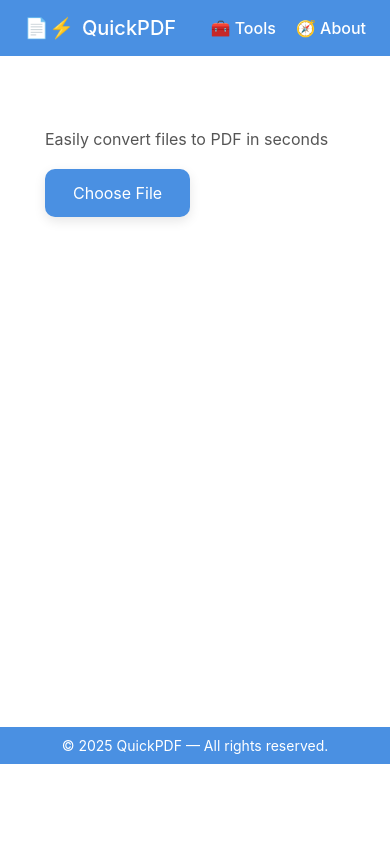
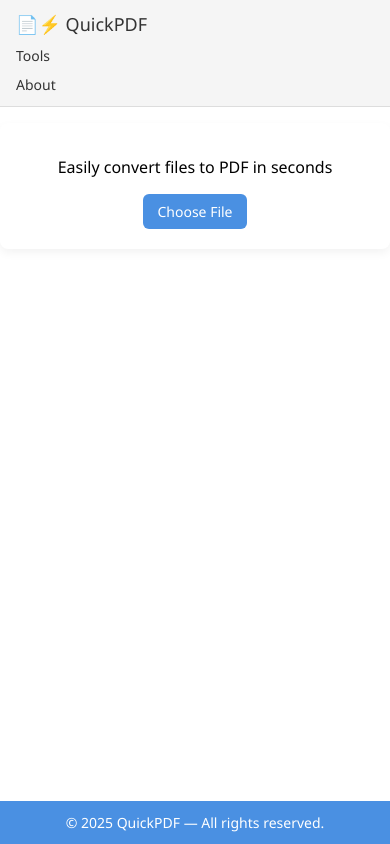
Before and after one commit to uroojisar/pdf-converter-app, a React (Create React App) app: page / in a window 390 px wide. Built offline with nearby package versions, Linux system fonts and the light colour scheme.

Commit message:
Fixed styles | Added PdfPreview page

```diff
--- a/package.json
+++ b/package.json
@@ -11,6 +11,7 @@
     "jspdf": "^3.0.1",
     "react": "^19.0.0",
     "react-dom": "^19.0.0",
+    "react-router-dom": "^7.5.0",
     "react-scripts": "5.0.1",
     "web-vitals": "^2.1.4"
   },
--- a/src/App.js
+++ b/src/App.js
@@ -1,11 +1,16 @@
-import React from "react";
-import PDFGenerator from "./components/PDFGenerator";
+import React from 'react';
+import { BrowserRouter as Router, Routes, Route } from 'react-router-dom';
+import PDFGenerator from './components/PDFGenerator';
+import PDFPreview from './components/PDFPreview';
 
 function App() {
   return (
-    <div className="App">
-      <PDFGenerator />
-    </div>
+    <Router>
+      <Routes>
+        <Route path="/" element={<PDFGenerator />} />
+        <Route path="/preview" element={<PDFPreview />} />
+      </Routes>
+    </Router>
   );
 }
 
--- a/src/components/PDFGenerator.css
+++ b/src/components/PDFGenerator.css
@@ -3,50 +3,46 @@
   display: flex;
   flex-direction: column;
   min-height: 100vh;
+  font-family: 'Segoe UI', sans-serif;
 }
 
 /* Header */
 .pdf-header {
-  background-color: #4a90e2;
-  color: #fff;
-  padding: 16px 24px;
-  font-size: 18px;
-  font-weight: 500;
+  background-color: #f5f5f5;
+  border-bottom: 1px solid #ddd;
+  padding: 12px 16px;
 }
 
 .pdf-header-content {
-  max-width: 1200px;
-  margin: 0 auto;
   display: flex;
   justify-content: space-between;
   align-items: center;
+  flex-wrap: wrap;
+  max-width: 1200px;
+  margin: 0 auto;
 }
 
 .logo-title {
-  display: flex;
-  align-items: center;
   font-size: 20px;
-}
-
-.logo {
-  margin-right: 8px;
-  font-size: 20px;
+  font-weight: 500;
+  color: #333;
 }
 
 .nav-menu {
   display: flex;
   gap: 20px;
+  flex-wrap: wrap;
 }
 
 .nav-link {
-  color: #fff;
+  color: #333;
   text-decoration: none;
-  font-size: 16px;
+  font-size: 14px;
   transition: opacity 0.3s ease;
 }
 
 .nav-link:hover {
-  opacity: 0.8;
+  text-decoration: underline;
 }
 
 
@@ -62,28 +58,29 @@
 }
 
 .pdf-box {
-  flex: 1;
-  max-width: 300px;
-  margin: 20px;
+  background-color: #ffffff;
+  border-radius: 8px;
+  padding: 30px 24px;
+  box-shadow: 0 4px 10px rgba(0,0,0,0.05);
+  width: 100%;
+  max-width: 450px;
+  text-align: center;
 }
 
 .pdf-heading {
-  font-size: 16px;
-  color: #555;
-  margin-bottom: 20px;
-  font-weight: normal;
+  font-size: 18px;
+  font-weight: 400;
+  margin-bottom: 16px;
 }
 
 .pdf-file-label {
   display: inline-block;
-  padding: 14px 28px;
+  padding: 10px 18px;
   background-color: #4a90e2;
   color: #fff;
+  border-radius: 6px;
+  cursor: pointer;
   font-size: 16px;
-  border-radius: 10px;
-  cursor: pointer;
-  box-shadow: 0 4px 12px rgba(0, 0, 0, 0.1);
-  transition: background-color 0.3s ease;
 }
 
 .pdf-file-label:hover {
@@ -94,13 +91,23 @@
   display: none;
 }
 
+.pdf-container,
 .pdf-preview {
-  flex: 2;
-  min-width: 400px;
-  margin: 20px;
-  border: 2px solid #ddd;
-  padding: 10px;
-  background-color: #f9f9f9;
+  /* flex: 1;
+  padding: 40px 20px;
+  display: flex;
+  justify-content: center;
+  align-items: center;
+  flex-direction: column; */
+  flex: 1;
+  width: 100%;
+  max-width: 1200px;
+  padding: 20px;
+  margin: 0 auto;
+  box-sizing: border-box;
+  display: flex;
+  flex-direction: column;
+  align-items: center;
 }
 
 /* Footer */
@@ -108,6 +115,72 @@
   background-color: #4a90e2;
   color: #fff;
   text-align: center;
-  padding: 10px;
+  padding: 12px 16px;
   font-size: 14px;
+  margin-top: auto;
 }
+
+.pdf-back-btn {
+  margin-top: 20px;
+  padding: 10px 16px;
+  font-size: 16px;
+  border: none;
+  background-color: #4a90e2;
+  color: white;
+  cursor: pointer;
+  border-radius: 6px;
+}
+
+.pdf-preview iframe {
+  width: 100%;
+  max-width: 100%;
+  height: 600px;
+  border: none;
+  border-radius: 8px;
+  box-shadow: 0 2px 8px rgba(0,0,0,0.1);
+}
+
+@media (max-width: 768px) {
+  .pdf-header-content {
+    flex-direction: column;
+    align-items: flex-start;
+  }
+
+  .nav-menu {
+    flex-direction: column;
+    gap: 10px;
+    margin-top: 10px;
+  }
+
+  .pdf-container,
+  .pdf-preview {
+    padding: 16px;
+  }
+
+  .pdf-box {
+    padding: 20px 16px;
+  }
+
+  .pdf-preview iframe {
+    height: 400px;
+  }
+}
+
+@media (max-width: 480px) {
+  .pdf-heading {
+    font-size: 16px;
+  }
+
+  .logo-title {
+    font-size: 18px;
+  }
+
+  .pdf-file-label {
+    font-size: 14px;
+    padding: 8px 14px;
+  }
+
+  .pdf-back-btn {
+    font-size: 13px;
+  }
+}
--- a/src/components/PDFGenerator.js
+++ b/src/components/PDFGenerator.js
@@ -1,11 +1,11 @@
 import React, { useState } from 'react';
+import { useNavigate } from 'react-router-dom';
+import jsPDF from 'jspdf';
 import './PDFGenerator.css';
-import jsPDF from 'jspdf';
-
 
 const PDFGenerator = () => {
   const [file, setFile] = useState(null);
-  const [pdfUrl, setPdfUrl] = useState(null);
+  const navigate = useNavigate();
 
   const handleFileChange = (event) => {
     const selectedFile = event.target.files[0];
@@ -17,18 +17,16 @@
     const reader = new FileReader();
     reader.onload = () => {
       const pdf = new jsPDF();
+      if (file.type.includes('image')) {
+        pdf.addImage(reader.result, 'JPEG', 10, 10, 180, 160);
+        const blobUrl = pdf.output('bloburl');
 
-      // Assuming image file, you can also handle text/html files here
-      if (file.type.includes('image')) {
-        const imgData = reader.result;
-        pdf.addImage(imgData, 'JPEG', 10, 10, 180, 160); // Adjust image size and position
-        const pdfOutput = pdf.output('bloburl');
-        setPdfUrl(pdfOutput); // Set the generated PDF URL
+        // Navigate to /preview and pass URL via state
+        navigate('/preview', { state: { pdfUrl: blobUrl } });
       }
     };
     reader.readAsDataURL(file);
   };
-
 
   return (
     <div className="pdf-app">
@@ -38,13 +36,13 @@
             <span className="logo">📄⚡</span> QuickPDF
           </div>
           <nav className="nav-menu">
-            <a href="#tools" className="nav-link">🧰 Tools</a>
-            <a href="#about" className="nav-link">🧭 About</a>
+            <a href="#tools" className="nav-link">Tools</a>
+            <a href="#about" className="nav-link">About</a>
           </nav>
         </div>
       </header>
 
-      <main className="pdf-main-layout">
+      <main className="pdf-container">
         <div className="pdf-box">
           <h2 className="pdf-heading">Easily convert files to PDF in seconds</h2>
           <label className="pdf-file-label">
@@ -57,13 +55,6 @@
             Choose File
           </label>
         </div>
-        {/* Preview Section */}
-        {pdfUrl && (
-          <div className="pdf-preview">
-            <h3>Preview PDF</h3>
-            <iframe src={pdfUrl} width="100%" height="500px" title="PDF Preview" />
-          </div>
-        )}
       </main>
 
       <footer className="pdf-footer">
--- /dev/null
+++ b/src/components/PDFPreview.js
@@ -0,0 +1,39 @@
+import React from 'react';
+import { useLocation, useNavigate } from 'react-router-dom';
+import './PDFGenerator.css';
+
+const PDFPreview = () => {
+  const location = useLocation();
+  const navigate = useNavigate();
+  const pdfUrl = location.state?.pdfUrl;
+
+  if (!pdfUrl) {
+    // If no PDF passed, return to upload page
+    navigate('/');
+    return null;
+  }
+
+  return (
+    <div className="pdf-app">
+      <header className="pdf-header">
+        <div className="pdf-header-content">
+          <div className="logo-title">
+            <span className="logo">📄⚡</span> QuickPDF
+          </div>
+        </div>
+      </header>
+
+      <main className="pdf-preview">
+        <h3>Preview PDF</h3>
+        <iframe src={pdfUrl} width="100%" height="600px" title="PDF Preview" />
+        <button className="pdf-back-btn" onClick={() => navigate('/')}>← Back</button>
+      </main>
+
+      <footer className="pdf-footer">
+        © 2025 QuickPDF — All rights reserved.
+      </footer>
+    </div>
+  );
+};
+
+export default PDFPreview;
```
Also changed, not shown: 1 other file (tests, documents, lock files or other folders).
